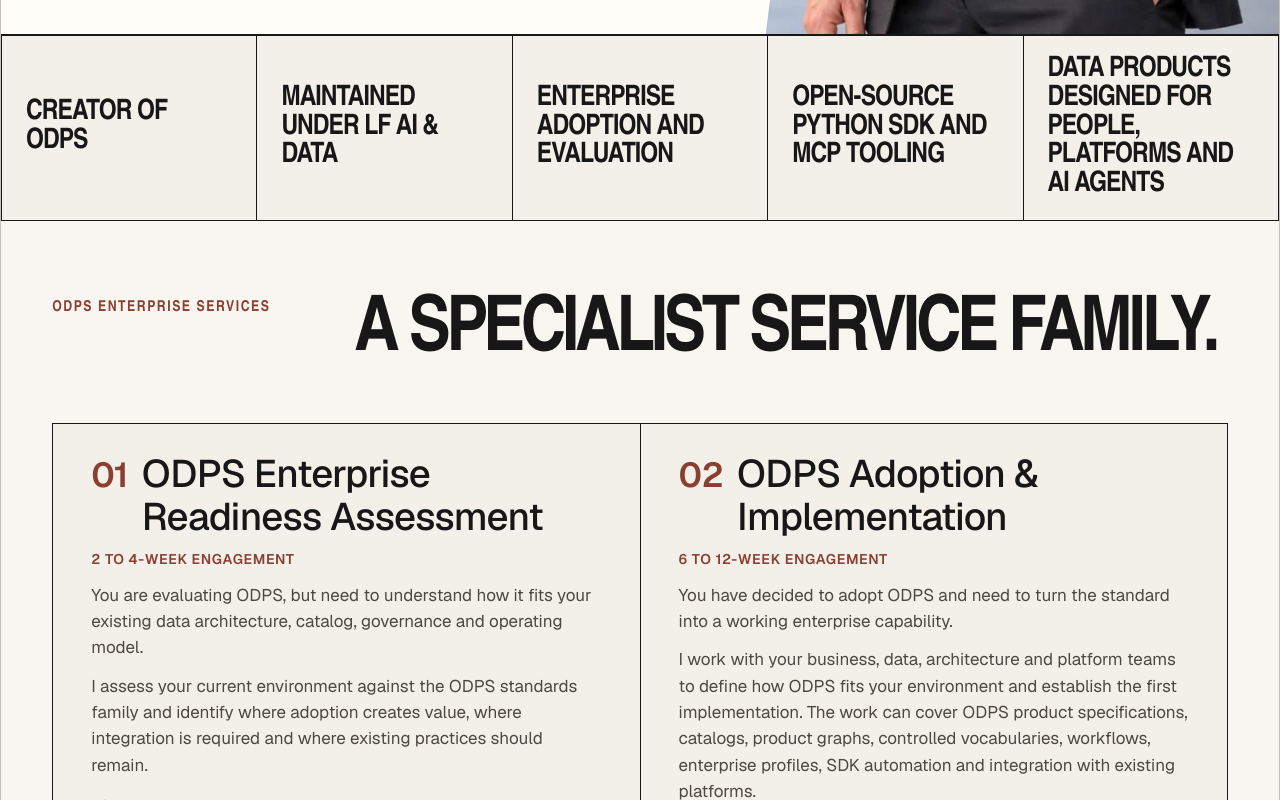
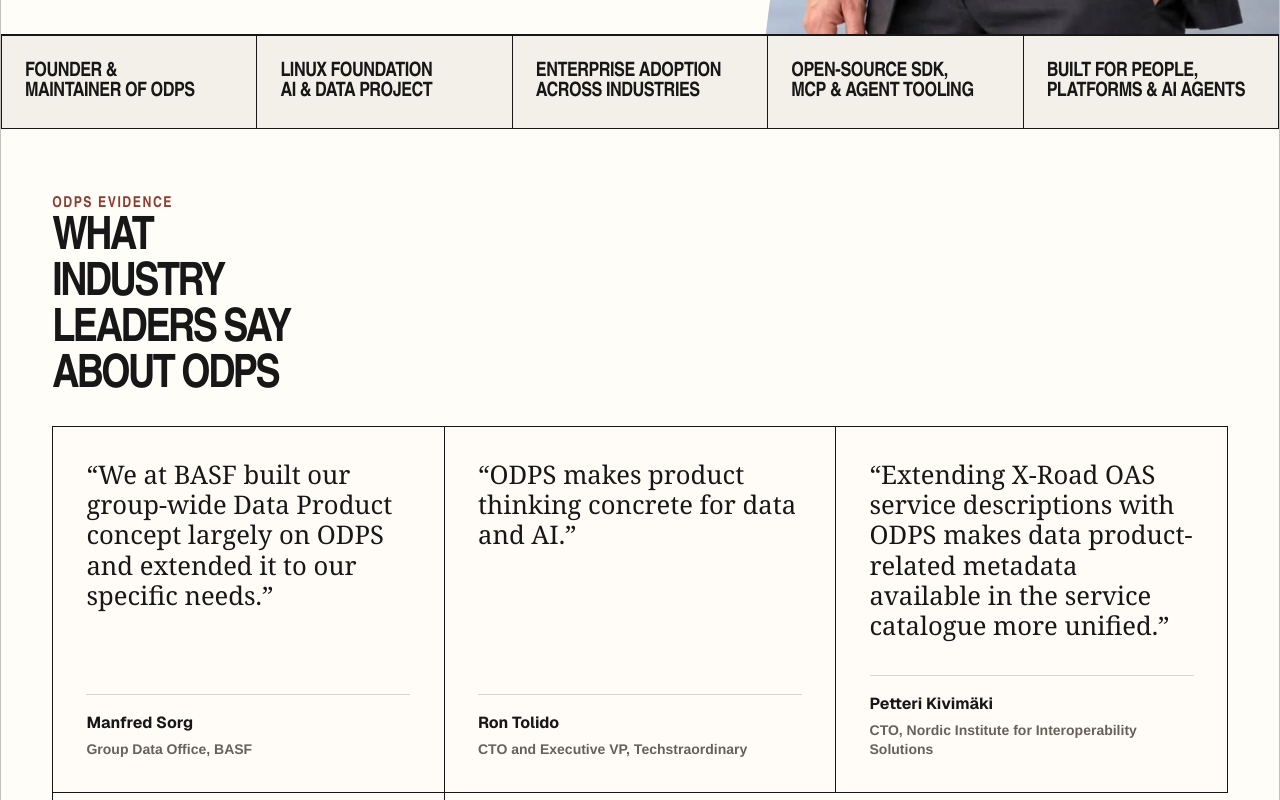
Before and after one commit to kyyberi/jarkko, a Next.js app: page /services/odps in a window 1280 px wide. Shown: the part 880-1680 px from the top of the page. Built offline with nearby package versions, Linux system fonts and the light colour scheme.

Commit message:
Strengthen ODPS credibility section

```diff
--- a/app/globals.css
+++ b/app/globals.css
@@ -898,16 +898,90 @@ h1 {
 .service-proof-strip span {
   display: flex;
   align-items: center;
-  min-height: 82px;
-  padding: 20px 24px;
+  min-height: 92px;
+  padding: 18px clamp(16px, 1.8vw, 24px);
   border-right: 1px solid var(--ink);
   color: var(--ink);
   font-family: var(--display);
-  font-size: clamp(23px, 2.2vw, 31px);
-  font-weight: 900;
-  line-height: 1.02;
-  letter-spacing: -0.035em;
-  text-transform: uppercase;
+  font-size: clamp(19px, 1.55vw, 26px);
+  font-weight: 900;
+  line-height: 1.04;
+  letter-spacing: -0.025em;
+  text-wrap: balance;
+  text-transform: uppercase;
+}
+
+.odps-testimonials-section {
+  scroll-margin-top: 88px;
+  padding-block: clamp(46px, 5vw, 70px);
+  border-bottom: 1px solid var(--ink);
+  background: var(--white);
+}
+
+.odps-testimonials-head {
+  margin-bottom: 26px;
+}
+
+.odps-testimonials-head .section-title {
+  max-width: 980px;
+  font-size: clamp(30px, 3.6vw, 46px);
+  line-height: 1;
+}
+
+.odps-testimonials-grid {
+  display: grid;
+  grid-template-columns: repeat(3, minmax(0, 1fr));
+  border-top: 1px solid var(--ink);
+  border-left: 1px solid var(--ink);
+}
+
+.odps-testimonial {
+  display: flex;
+  min-width: 0;
+  min-height: 300px;
+  flex-direction: column;
+  justify-content: space-between;
+  gap: 34px;
+  padding: clamp(26px, 2.6vw, 38px);
+  border-right: 1px solid var(--ink);
+  border-bottom: 1px solid var(--ink);
+  background: rgba(255, 253, 248, 0.72);
+}
+
+.odps-testimonial blockquote {
+  margin: 0;
+  padding: 0;
+}
+
+.odps-testimonial blockquote p {
+  margin: 0;
+  color: var(--ink);
+  font-family: var(--serif);
+  font-size: clamp(23px, 2vw, 31px);
+  line-height: 1.18;
+  text-wrap: pretty;
+}
+
+.odps-testimonial footer {
+  display: grid;
+  gap: 7px;
+  padding-top: 18px;
+  border-top: 1px solid rgba(24, 24, 24, 0.16);
+}
+
+.odps-testimonial strong {
+  color: var(--ink);
+  font-family: var(--font-geist-sans), var(--body);
+  font-size: 16px;
+  line-height: 1.25;
+}
+
+.odps-testimonial span {
+  max-width: 320px;
+  color: var(--muted);
+  font-size: 14px;
+  font-weight: 700;
+  line-height: 1.35;
 }
 
 .service-family-section {
@@ -2732,6 +2806,14 @@ h1 {
     grid-template-columns: repeat(2, minmax(0, 1fr));
   }
 
+  .odps-testimonials-grid {
+    grid-template-columns: repeat(2, minmax(0, 1fr));
+  }
+
+  .odps-testimonial {
+    min-height: 260px;
+  }
+
   .testimonials-head {
     grid-template-columns: 1fr;
     gap: 22px;
@@ -2963,9 +3045,32 @@ h1 {
   }
 
   .service-proof-strip span {
+    min-height: 64px;
+    padding: 15px 20px;
+    border-bottom: 1px solid var(--ink);
+    font-size: clamp(18px, 6vw, 22px);
+  }
+
+  .service-proof-strip span:last-child {
+    border-bottom: 0;
+  }
+
+  .odps-testimonials-section {
+    padding-block: 42px;
+  }
+
+  .odps-testimonials-grid {
+    grid-template-columns: 1fr;
+  }
+
+  .odps-testimonial {
     min-height: 0;
-    padding: 20px;
-    font-size: clamp(22px, 8vw, 30px);
+    gap: 24px;
+    padding: 24px 20px;
+  }
+
+  .odps-testimonial blockquote p {
+    font-size: clamp(21px, 7vw, 26px);
   }
 
   .organization-proof-section {
--- a/app/services/odps/page.tsx
+++ b/app/services/odps/page.tsx
@@ -5,11 +5,37 @@ import { canonicalPath, DEFAULT_OG_IMAGE, DEFAULT_OG_IMAGE_ALT } from "../../seo
 const calendlyBookingUrl = "https://calendly.com/work-jarkkomoilanen/30min";
 
 const proofItems = [
-  "Creator of ODPS",
-  "Maintained under LF AI & Data",
-  "Enterprise adoption and evaluation",
-  "Open-source Python SDK and MCP tooling",
-  "Data products designed for people, platforms and AI agents",
+  "FOUNDER & MAINTAINER OF ODPS",
+  "LINUX FOUNDATION AI & DATA PROJECT",
+  "ENTERPRISE ADOPTION ACROSS INDUSTRIES",
+  "OPEN-SOURCE SDK, MCP & AGENT TOOLING",
+  "BUILT FOR PEOPLE, PLATFORMS & AI AGENTS",
+];
+
+const odpsTestimonials = [
+  {
+    quote:
+      "“We at BASF built our group-wide Data Product concept largely on ODPS and extended it to our specific needs.”",
+    name: "Manfred Sorg",
+    role: "Group Data Office, BASF",
+  },
+  {
+    quote: "“ODPS makes product thinking concrete for data and AI.”",
+    name: "Ron Tolido",
+    role: "CTO and Executive VP, Techstraordinary",
+  },
+  {
+    quote:
+      "“Extending X-Road OAS service descriptions with ODPS makes data product-related metadata available in the service catalogue more unified.”",
+    name: "Petteri Kivimäki",
+    role: "CTO, Nordic Institute for Interoperability Solutions",
+  },
+  {
+    quote:
+      "“ODPS makes sense if you have multiple data products requiring consistent governance, want to scale governance without headcount…”",
+    name: "Michael Eichenseer",
+    role: "Data Engineer, Codecentric",
+  },
 ];
 
 const services = [
@@ -179,6 +205,33 @@ export default function OdpsServicesPage() {
         ))}
       </section>
 
+      <section
+        className="section odps-testimonials-section"
+        aria-labelledby="odps-testimonials-title"
+      >
+        <div className="section-head odps-testimonials-head">
+          <div>
+            <div className="section-kicker">ODPS evidence</div>
+            <h2 className="section-title" id="odps-testimonials-title">
+              What industry leaders say about ODPS
+            </h2>
+          </div>
+        </div>
+        <div className="odps-testimonials-grid">
+          {odpsTestimonials.map((testimonial) => (
+            <article className="odps-testimonial" key={testimonial.name}>
+              <blockquote>
+                <p>{testimonial.quote}</p>
+              </blockquote>
+              <footer>
+                <strong>{testimonial.name}</strong>
+                <span>{testimonial.role}</span>
+              </footer>
+            </article>
+          ))}
+        </div>
+      </section>
+
       <section className="section service-family-section">
         <div className="section-head">
           <div className="section-kicker">ODPS Enterprise Services</div>
```
Also changed, not shown: 1 other file (tests, documents, lock files or other folders).
